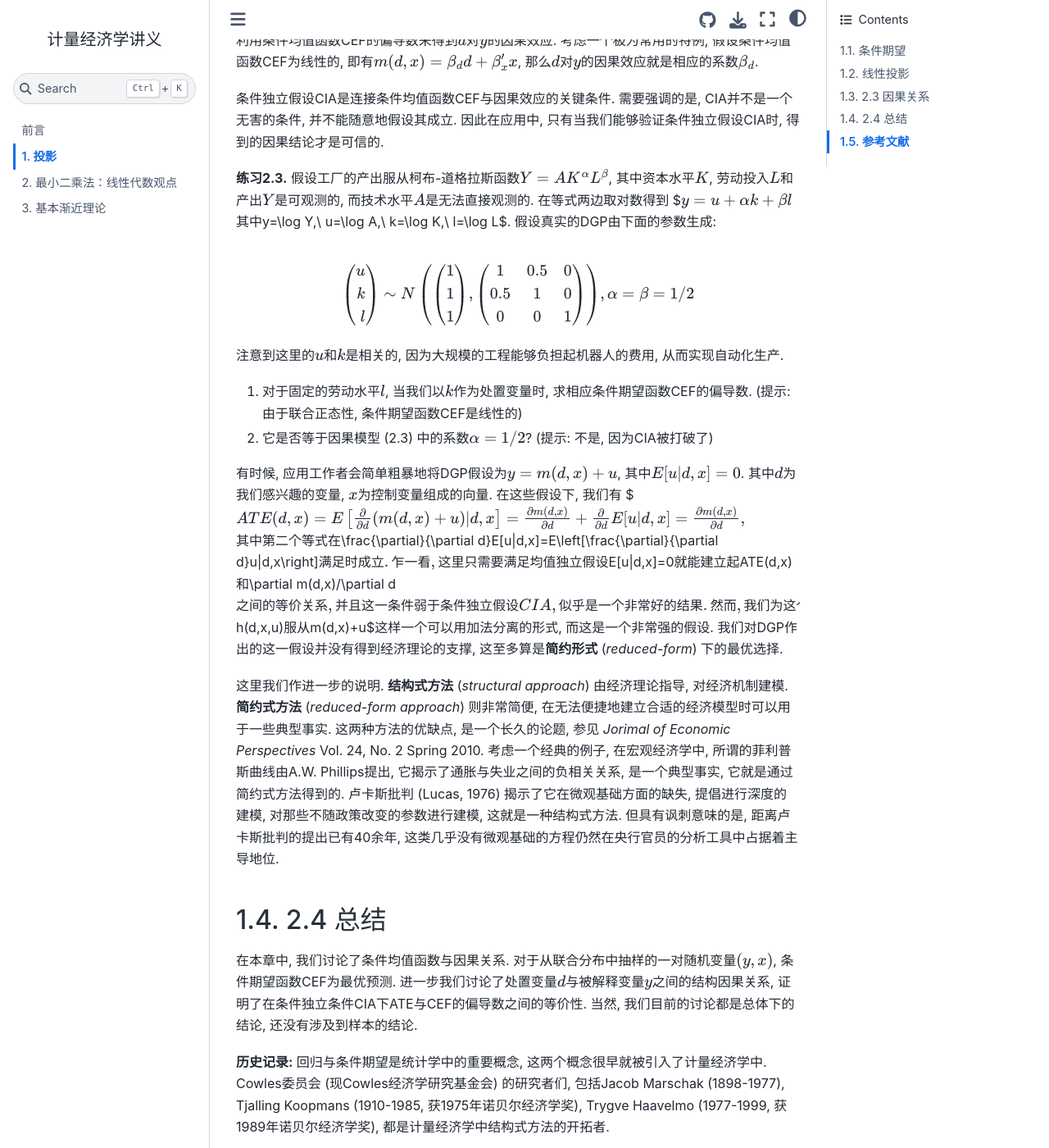
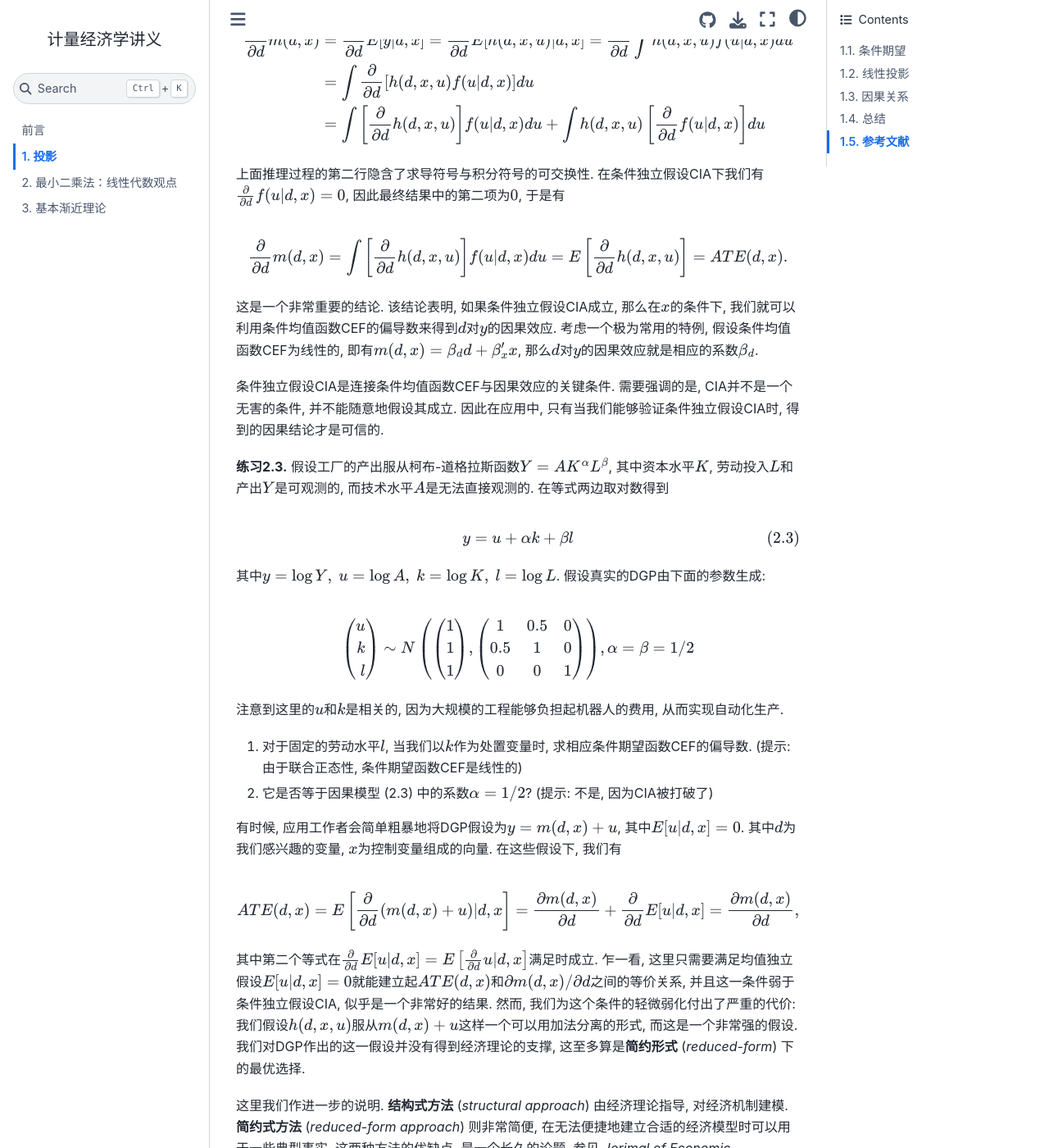
Before and after one commit to zhentaoshi/metrics1-cn, a Jupyter Book: the page built from lecture2-CN.md, in a window 1280 px wide and 1400 px high, scrolled down 8186 px. Shown: the whole window at 82% size. Built offline with Jupyter Book 1.0.4 settings and Sphinx 7.4.7 and the Sphinx Book theme 1.1.4, drawn with Linux system fonts in a browser that asks for light colours; some of the changed text lies outside the part shown.

Commit message:
beautify lec2

````diff
--- a/lecture2-CN.md
+++ b/lecture2-CN.md
@@ -1,4 +1,12 @@
 # 投影
+
+```{admonition} 涅槃经（卷三十二）
+有王告大臣，汝牵一象来示盲者时，众盲各以手触。大王唤众盲问之：“汝见象类何物？触其牙者言：象形如萝菔根；触其耳者言如萁；触其脚者言如臼；触其脊者言如床；触其腹者言如瓮；触其尾者言如绳。
+```
+
+```{warning}
+We need to format this file.
+```
 
 **数学符号**：在本讲义中, $y$为一元随机变量, $x=(x_1,...,x_K)^{\prime}$为$K\times1$的随机向量. 另外，在本课程中提到的向量均为**列向量**，即只有一列的矩阵.
 
@@ -220,9 +228,9 @@
 
 由于种种限制, 有时长回归是无法实现的, 此时只能退而求其次使用短回归模型. 但在有些情况下, 我们能够识别出遗漏变量偏差的符号, 这就意味着此时我们能够基于已有的知识对$\gamma_1$和$\beta_1$的大小关系进行判断, 这对于我们的推断也是十分有用的.
 
-## 2.3 因果关系
+## 因果关系
 
-### 2.3.1 结构与识别
+### 结构与识别
 
 经济学被称为社会科学皇冠上的明珠, 常常被拿来与物理学这颗自然科学皇冠上的明珠进行对比. 在开始本节内容之前, 我们对经济学与物理学进行一些对比, 以明确我们引入本节问题的必要性. 回想一下那些耳熟能详的物理定律, 比如爱因斯坦的质能方程$E=mc^{2}$, 比如牛顿的万有引力公式$F=Gm_1 m_2/r^2$. 这些物理学定律非常简洁明确, 体现着事物的一般规律. 经济学中是否也有这样的规律呢? 遗憾的是, 与物理学定律不同, 经济现象很少能够像这样被简洁地描述.
 
@@ -236,7 +244,7 @@
 
 当然, 模型正确设定是讨论一切识别问题的先决条件. 但实际上, "所有的模型都是错误的", 因此在讨论识别问题时, 我们实际上是在一个想象的世界中进行. 如果在这样一个思想实验中, 我们仍然不能唯一确定DGP中的参数, 那么识别就失败了, 无论我们有多么大的样本量, 我们都无法确定正确的模型.
 
-### 2.3.2  处置效应
+### 处置效应
 
 因果关系与识别问题是非常大的课题, 我们这里缩小我们的讨论范围, 将研究框架限定在$y$和$x$的关系上. **处置效应** (*treatment effect*) 是一个我们特别感兴趣的问题. 假设我们关心的变量是$d$, 在保持其他所有变量不变 (包括不可观测的变量)的条件下改变一单位的$d$, 相应的$y$产生的改变就是处置效应. 拉丁语中*ceteris paribus*意为"其他条件不变", 就是这个意思.
 
@@ -280,12 +288,14 @@
 
 **例2.2.**  条件独立假设CIA比完全的独立性更易满足. 考虑$Y(1)=x+u(1),\ Y(0)=x+u(0)$以及$D=1\{x+u_d\geq 0\}$. 如果有$((u(0),u(1))\perp u_d)|x$成立, 则条件独立假设CIA成立. 然而, $x$同时出现在这几个随机变量中, 因此$(Y(1),Y(0))$和$D$在统计学上是独立的.
 
-### 2.3.3 ATE与CEF
+### ATE与CEF
 
 在前面一节, 我们讨论了$D$为二值变量时的情况. 现在我们来考虑连续的处置变量$D$. 假设数据生成过程DGP (或结构式模型)为$Y=h(D,x,u)$, 其中$D$和$x$是可观测的, 而$u$不可观测. 自然地, 我们在连续的处置变量$D$下定义ATE (在Hansen书的Chapter2.30中将其称为**平均因果效应**, *average causal effect*)
+
 $$
 ATE(d,x)=E\left[\lim_{\Delta\to 0}\frac{h(d+\Delta,x,u)-h(d,x,u)}{\Delta}\right]=E\left[\frac{\partial}{\partial d}h(d,x,u)\right],
 $$
+
 其中隐含了$h(d,x,u)$在$d$处连续可微的假设. 与二值的情况不同, 这里$d$显式地出现在了定义式$ATE(d,x)$中, 因为处置效应在不同的$d$下是变化的. 直观来看, 连续情况下的ATE就是保持其它所有因素$x$不变的情况下, 假设对每个个体施加的处置发生极小的变动时产生的总体平均影响.
 
 在前面的章节中, 我们讨论了条件期望函数CEF $m(d,x)$, 这里我们加入了$d$, 表示它是我们感兴趣的变量. 我们的目标并不是对标的的经济机制$h(D,x,u)$进行建模, 那样会使得我们的工作变得非常复杂. 考虑一个简化的思路: $ATE(d,x)$具有结构性的因果解释 (structural causal interpretation), 而$m(d,x)$关心的仅仅是最优的预测, 我们能否利用$m(d,x)$得到$ATE(d,x)$? 在条件独立假设CIA下, 即$(u\perp D)|x$成立时, 答案是肯定的.
@@ -311,9 +321,11 @@
 条件独立假设CIA是连接条件均值函数CEF与因果效应的关键条件. 需要强调的是, CIA并不是一个无害的条件, 并不能随意地假设其成立. 因此在应用中, 只有当我们能够验证条件独立假设CIA时, 得到的因果结论才是可信的.
 
 **练习2.3.**  假设工厂的产出服从柯布-道格拉斯函数$Y=AK^{\alpha}L^{\beta}$, 其中资本水平$K$, 劳动投入$L$和产出$Y$是可观测的, 而技术水平$A$是无法直接观测的. 在等式两边取对数得到
+
 $$
 y=u+\alpha k+\beta l \tag{2.3}
 $$
+
 其中$y=\log Y,\ u=\log A,\ k=\log K,\ l=\log L$. 假设真实的DGP由下面的参数生成:
 
 $$
@@ -349,14 +361,16 @@
 2.  它是否等于因果模型 (2.3) 中的系数$\alpha=1/2$? (提示: 不是, 因为CIA被打破了)
 
 有时候, 应用工作者会简单粗暴地将DGP假设为$y=m(d,x)+u$, 其中$E[u|d,x]=0$. 其中$d$为我们感兴趣的变量, $x$为控制变量组成的向量. 在这些假设下, 我们有
+
 $$
 ATE(d,x)=E\left[\frac{\partial}{\partial d}(m(d,x)+u)|d,x\right]=\frac{\partial m(d,x)}{\partial d}+\frac{\partial}{\partial d}E[u|d,x]=\frac{\partial m(d,x)}{\partial d},
 $$
+
 其中第二个等式在$\frac{\partial}{\partial d}E[u|d,x]=E\left[\frac{\partial}{\partial d}u|d,x\right]$满足时成立. 乍一看, 这里只需要满足均值独立假设$E[u|d,x]=0$就能建立起$ATE(d,x)$和$\partial m(d,x)/\partial d$之间的等价关系, 并且这一条件弱于条件独立假设CIA, 似乎是一个非常好的结果. 然而, 我们为这个条件的轻微弱化付出了严重的代价: 我们假设$h(d,x,u)$服从$m(d,x)+u$这样一个可以用加法分离的形式, 而这是一个非常强的假设. 我们对DGP作出的这一假设并没有得到经济理论的支撑, 这至多算是**简约形式** (*reduced-form*) 下的最优选择.
 
 这里我们作进一步的说明. **结构式方法** (*structural approach*) 由经济理论指导, 对经济机制建模. **简约式方法** (*reduced-form approach*) 则非常简便, 在无法便捷地建立合适的经济模型时可以用于一些典型事实. 这两种方法的优缺点, 是一个长久的论题, 参见 *Jorimal of Economic Perspectives* Vol. 24, No. 2 Spring 2010. 考虑一个经典的例子, 在宏观经济学中, 所谓的菲利普斯曲线由A.W. Phillips提出, 它揭示了通胀与失业之间的负相关关系, 是一个典型事实, 它就是通过简约式方法得到的. 卢卡斯批判 (Lucas, 1976) 揭示了它在微观基础方面的缺失, 提倡进行深度的建模, 对那些不随政策改变的参数进行建模, 这就是一种结构式方法. 但具有讽刺意味的是, 距离卢卡斯批判的提出已有40余年, 这类几乎没有微观基础的方程仍然在央行官员的分析工具中占据着主导地位.
 
-## 2.4 总结
+## 总结
 
 在本章中, 我们讨论了条件均值函数与因果关系. 对于从联合分布中抽样的一对随机变量$(y,x)$, 条件期望函数CEF为最优预测. 进一步我们讨论了处置变量$d$与被解释变量$y$之间的结构因果关系, 证明了在条件独立条件CIA下ATE与CEF的偏导数之间的等价性. 当然, 我们目前的讨论都是总体下的结论, 还没有涉及到样本的结论.
 
````
Also changed, not shown: intro.md (+0 -4 lines).
